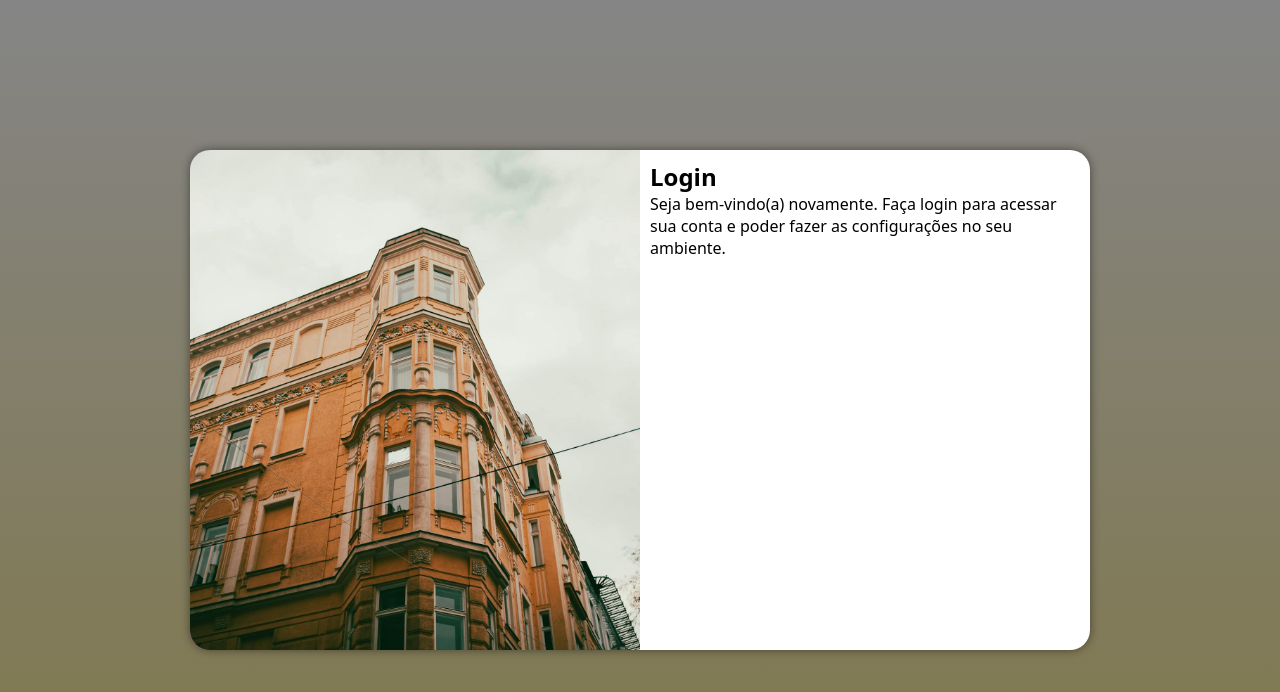
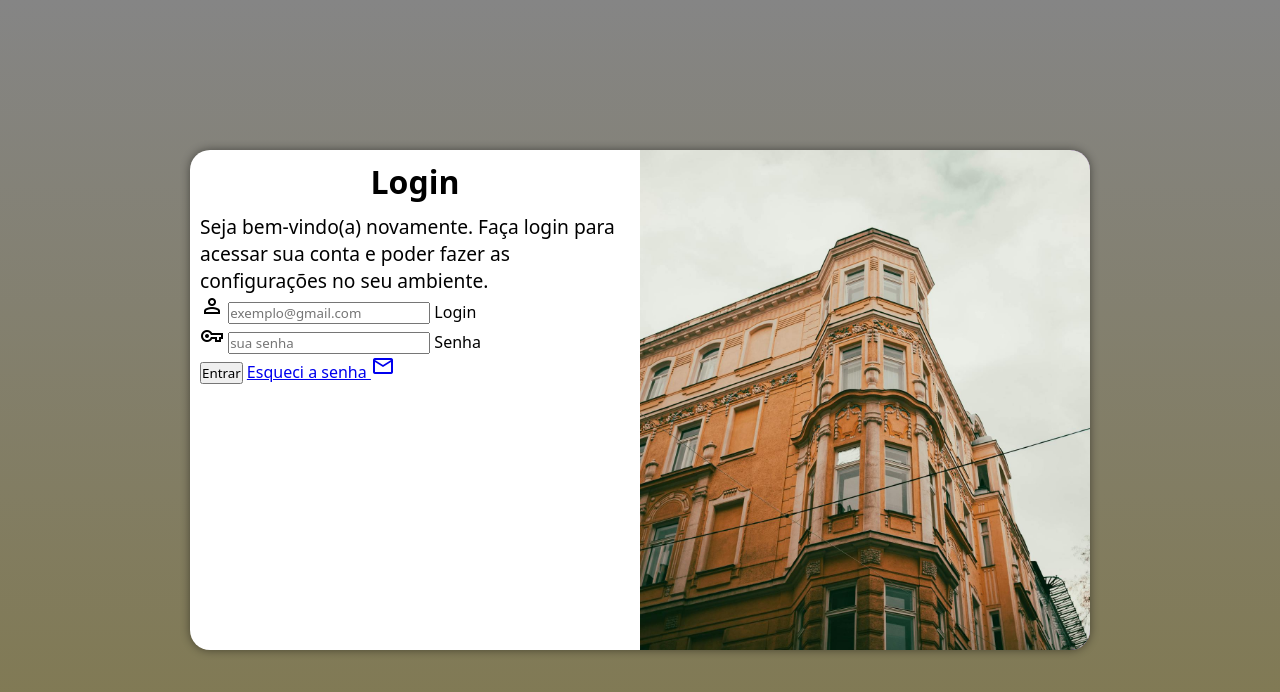
Before and after one commit to brenofreitast/projeto-login, a plain HTML site: page index.html in a window 1280 px wide. Drawn offline with nearby package versions, Linux system fonts and the light colour scheme.

Commit message:
FORMULARIO ADICIONADO

```diff
--- a/estilos/media-query.css
+++ b/estilos/media-query.css
@@ -37,12 +37,18 @@
         width: 900px;
     }
     section#login div#imagem{
-        float: left;
+        float: right;
         width: 50%;
         height: 100%;
     }
     section#login div#formulario{
-        float: right;
+        float: left;
         width: 50%;
     }
+    div#formulario h1{
+        font-size: 2em;
+    }
+    div#formulario p{
+        font-size: 1.2em;
+    }
 }
--- a/estilos/style.css
+++ b/estilos/style.css
@@ -33,7 +33,7 @@ section#login{
     transform: translate(-50%, -50%);
 
     background-color: white;
-    width: 250px;
+    width: 260px;
     height: 500px;
     border-radius: 20px;
     overflow: hidden;
@@ -54,3 +54,12 @@ section#login div#formulario{
     display: block;
     padding: 10px;
 }
+
+div#formulario h1{
+    text-align: center;
+    margin-bottom: 10px;
+}
+
+div#formulario p{
+    font-size: 0.8em;
+}
--- a/index.html
+++ b/index.html
@@ -4,6 +4,7 @@
     <meta charset="UTF-8">
     <meta name="viewport" content="width=device-width, initial-scale=1.0">
     <title>Login</title>
+    <link href="https://fonts.googleapis.com/css2?family=Material+Symbols+Outlined" rel="stylesheet" />
     <link rel="stylesheet" href="estilos/style.css">
     <link rel="stylesheet" href="estilos/media-query.css">
 </head>
@@ -17,7 +18,20 @@
             <div id="formulario">
                 <h1>Login</h1>
                 <p>Seja bem-vindo(a) novamente. Faça login para acessar sua conta e poder fazer as configurações no seu ambiente.</p>
-                <form action="login.php" method="get">
+                <form action="login.php" method="get" autocomplete="on">
+                    <div class="campo">
+                        <span class="material-symbols-outlined">person</span>
+                        <input type="email" name="login" id="ilogin" required placeholder="exemplo@gmail.com" autocomplete="email" maxlength="30">
+                        <label for="ilogin">Login</label>
+                    </div>
+                    <div class="campo">
+                        <span class="material-symbols-outlined">vpn_key</span>
+                        <input type="password" name="senha" id="isenha" required placeholder="sua senha" autocomplete="current-password" minlength="8" maxlength="20">
+                        <label for="isenha">Senha</label>
+                    </div>
+                    <input type="submit" value="Entrar">
+                    <a href="#">Esqueci a senha <span class="material-symbols-outlined">mail</span>
+                    </a>
 
                 </form>
 
```
